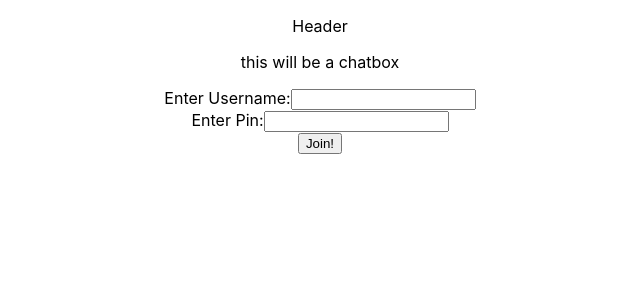
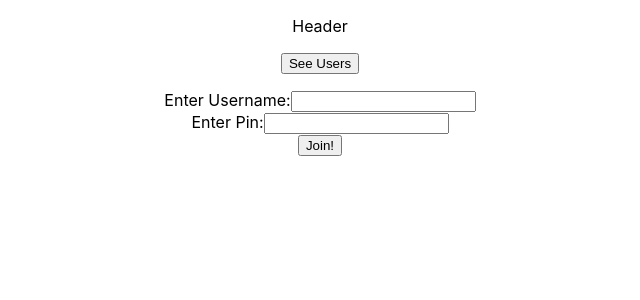
Before and after one commit to aarminoe/chatter-front-end, a React (Create React App) app: page / in a window 1280 px wide. Shown: the top 300 px of the page, without its empty margins (320-960 px from the left). Built offline with nearby package versions, Linux system fonts and the light colour scheme; no server answers.

Commit message:
ability to see users added

```diff
--- a/src/App.js
+++ b/src/App.js
@@ -6,17 +6,21 @@ import ChatBox from './Chatbox';
 function App() {
 
   const [addUser, setAddUser] = useState(false);
+  const [allUsers, setAllUsers] = useState(null)
+  const [seeUsers, setSeeUsers] = useState(false)
 
   useEffect(() => {
     fetch("http://localhost:8080/user/all")
     .then(resp => resp.json())
-    .then(data => console.log(data))
+    .then(data => setAllUsers(data))
   }, [])
 
   return (
     <div className="App">
       <p><Header/></p>
-      <ChatBox />
+      <button onClick={() => setSeeUsers((seeUsers) => !seeUsers)}>See Users</button>
+      {seeUsers ? <ChatBox allUsers={allUsers}/> : null}
+
       <p>
         <SignUp />
       </p>
--- a/src/Chatbox.js
+++ b/src/Chatbox.js
@@ -1,7 +1,11 @@
-function ChatBox() {
+function ChatBox({allUsers}) {
     return (
         <div>
-            this will be a chatbox
+            {allUsers.map((user) => {
+            return (
+                <div>{user.userName}</div>
+                )
+            })}
         </div>
     )
 }
```
